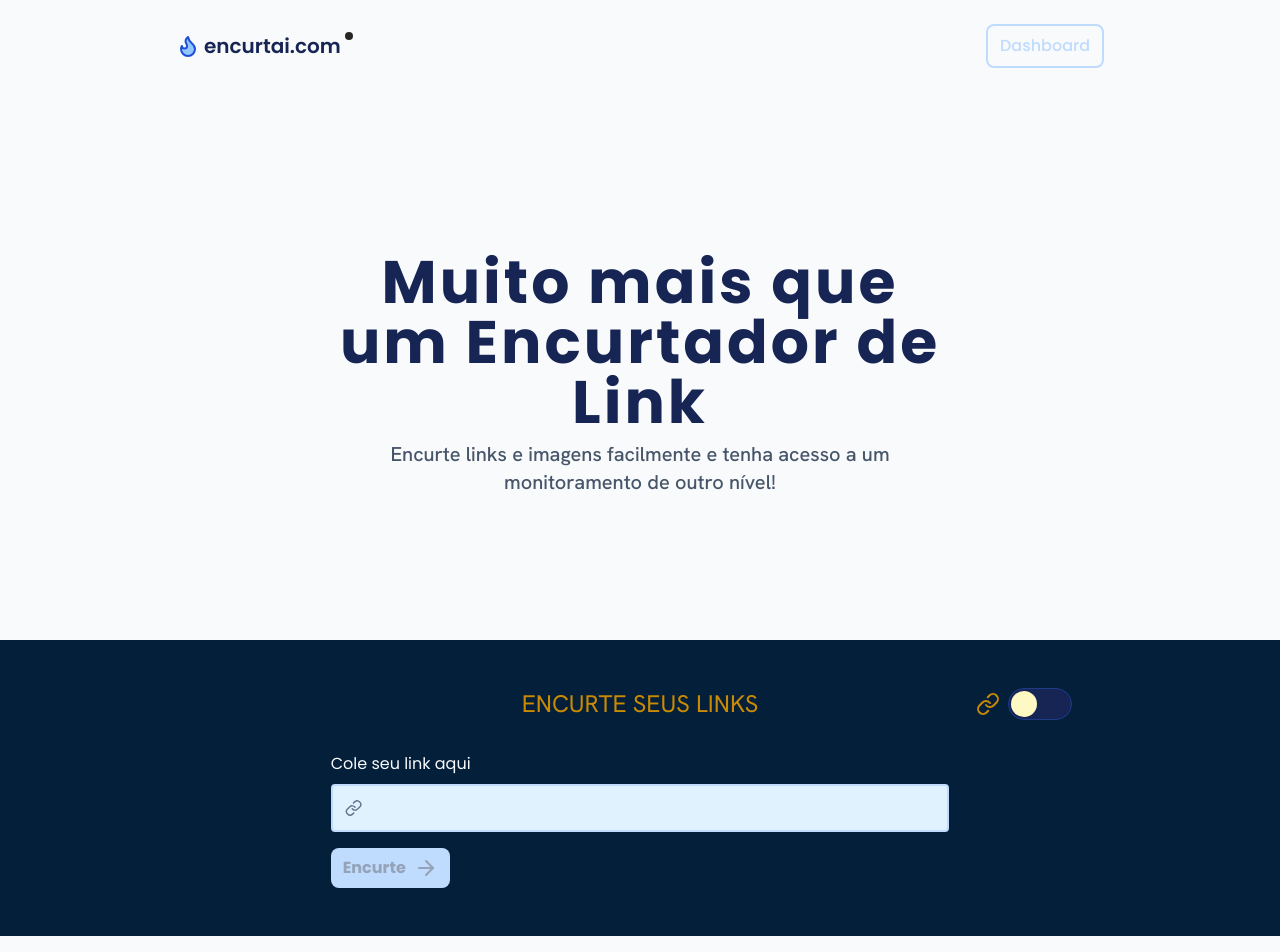
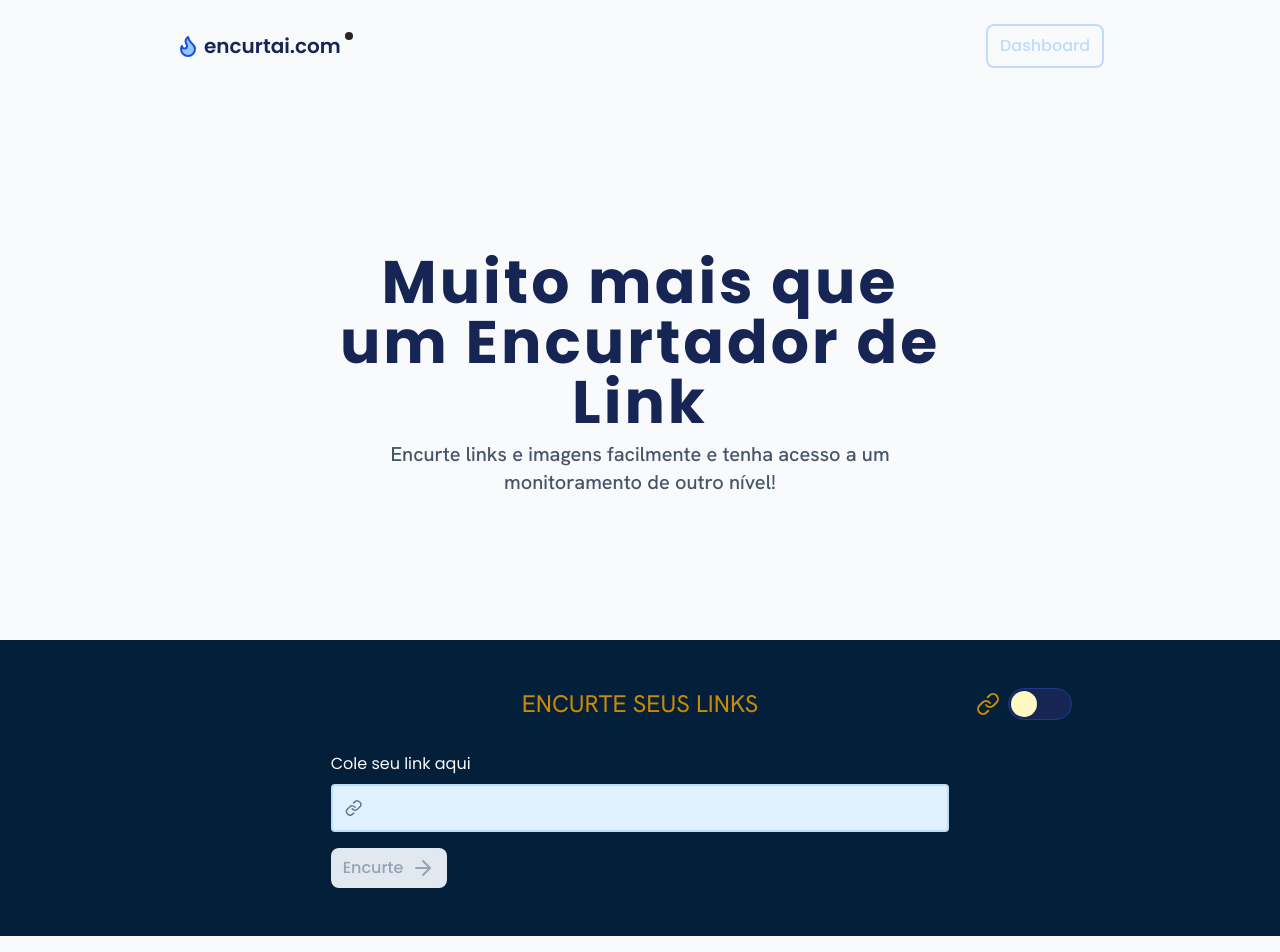
Before and after one commit to Hoyasumii/encurtai, a Next.js app: page / in a window 1280 px wide. Shown: the top 952 px of the page. Built offline with nearby package versions, Linux system fonts and the light colour scheme.

Commit message:
Criação de temas para o Button

```diff
--- a/app/ShortLink.tsx
+++ b/app/ShortLink.tsx
@@ -43,7 +43,8 @@ export function ShortLink() {
           <Input.Text className="text-xl text-slate-700" autoComplete="off" />
         </Input.Root>
         <Button
-          className="capitalize select-none text-white bg-blue-600 hover:bg-blue-700 active:bg-blue-800 cursor-pointer disabled:cursor-not-allowed disabled:bg-blue-200 disabled:border-blue-200 disabled:text-slate-400 disabled:pointer-events-none mt-2 self-start font-bold flex gap-2"
+          theme="default"
+          className="flex items-center gap-2 w-fit mt-2"
           disabled
         >
           Encurte
--- a/app/page.tsx
+++ b/app/page.tsx
@@ -1,4 +1,5 @@
 import {
+  Button,
   Dialog,
   Features,
   Footer,
@@ -61,23 +62,6 @@ export default function Home() {
         </section>
       </main>
       <Footer />
-      <Dialog.Root>
-        <Dialog.Trigger>
-          <button className="bg-blue-600 text-white">Active</button>
-        </Dialog.Trigger>
-        <Dialog.Portal>
-          <Dialog.Overlay />
-          <Dialog.Content>
-            <Dialog.Header title="Hello World" hasCloseButton />
-            Lorem ipsum dolor sit amet consectetur adipisicing elit. Culpa
-            provident, eaque expedita explicabo quae similique voluptatibus esse
-            labore voluptates natus sequi aspernatur voluptas, assumenda
-            eligendi adipisci perspiciatis officia, consectetur dolorum
-            repudiandae consequuntur quas qui odit asperiores. Unde, debitis!
-            Doloribus, quae.
-          </Dialog.Content>
-        </Dialog.Portal>
-      </Dialog.Root>
     </>
   );
 }
--- a/components/Button.tsx
+++ b/components/Button.tsx
@@ -1,17 +1,26 @@
 import { ComponentProps } from "react";
-import { twMerge } from "tailwind-merge";
+import { tv, VariantProps } from "tailwind-variants";
 
-type Props = ComponentProps<"button">;
+const button = tv({
+  base: "transition-all duration-300 px-3 py-2 rounded-lg font-medium capitalize select-none disabled:cursor-not-allowed disabled:pointer-events-none cursor-pointer",
+  variants: {
+    theme: {
+      default:
+        "text-white bg-blue-600 hover:bg-blue-700 active:bg-blue-800 disabled:bg-slate-200 disabled:text-slate-400",
+      outline:
+        "border-2 border-blue-600 text-blue-600 bg-white hover:bg-blue-50 active:bg-blue-100 disabled:bg-slate-50 disabled:border-blue-200 disabled:text-blue-200",
+    },
+  },
+  defaultVariants: {
+    theme: "default",
+  },
+});
 
-function Button({ children, className, ...props }: Props) {
+type Props = VariantProps<typeof button> & ComponentProps<"button">;
+
+function Button({ children, className, theme, ...props }: Props) {
   return (
-    <button
-      className={twMerge(
-        "transition-all duration-300 px-3 py-2 rounded-lg font-medium lowercase",
-        className
-      )}
-      {...props}
-    >
+    <button className={button({ theme, class: className })} {...props}>
       {children}
     </button>
   );
--- a/components/Header.tsx
+++ b/components/Header.tsx
@@ -6,10 +6,7 @@ export function Header() {
     <header className="w-full py-6 px-2 xl:px-44 flex items-center justify-between bg-transparent">
       <Logo />
 
-      <Button
-        className="capitalize select-none border-2 border-blue-600 text-blue-600 bg-white hover:bg-blue-50 active:bg-blue-100 cursor-pointer disabled:cursor-not-allowed disabled:bg-slate-50 disabled:border-blue-200 disabled:text-blue-200 disabled:pointer-events-none"
-        disabled
-      >
+      <Button theme="outline" disabled>
         Dashboard
       </Button>
     </header>
```
